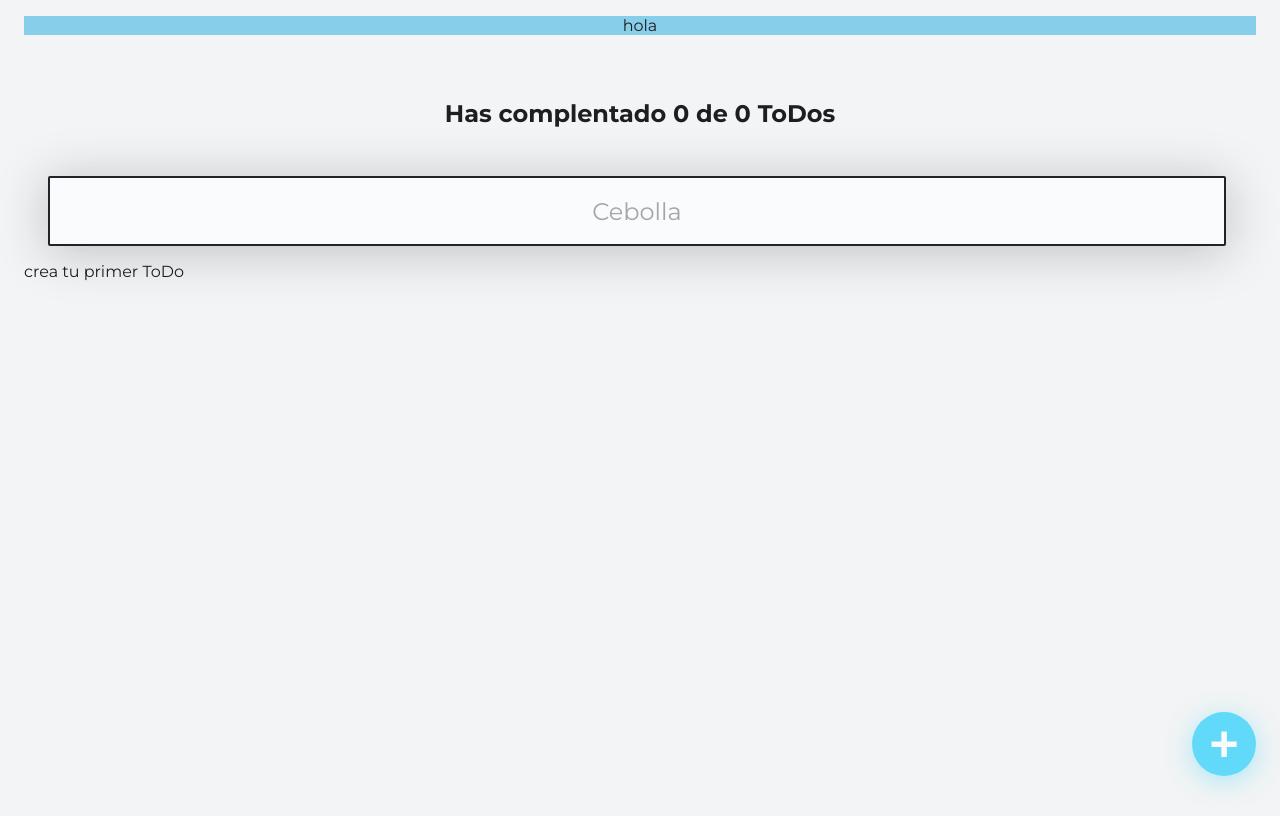
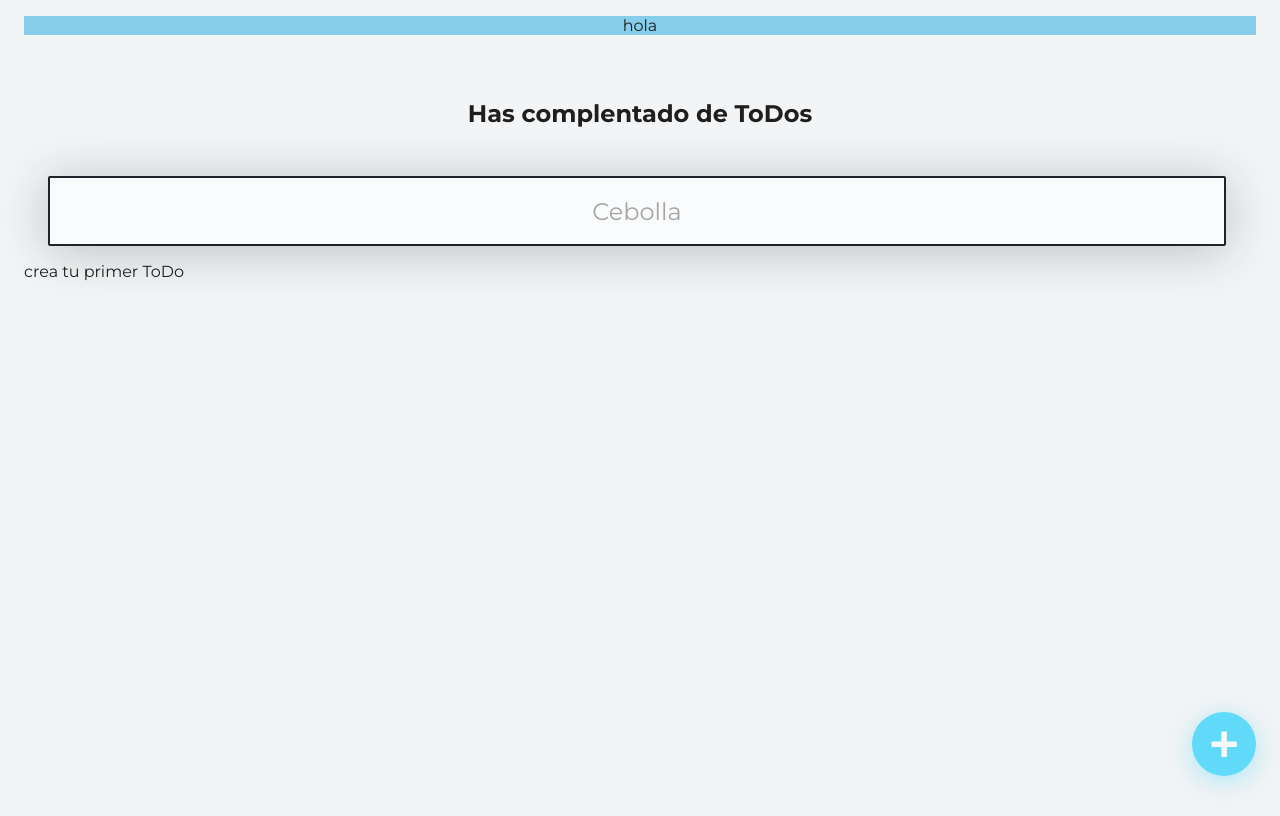
Before and after one commit to ang3lcode/intro-react, a React (Create React App) app: page / in a window 1280 px wide. Built offline with nearby package versions, Linux system fonts and the light colour scheme.

Commit message:
contect todas las variables de comsumo en el archivo contect

```diff
--- a/src/App.js
+++ b/src/App.js
@@ -1,118 +1,13 @@
 import React from 'react';
 import { AppUi } from "./AppUI/AppUi";
+import { TodoProvider } from './TodoContext/TodoContext';
 import './App.css';
 
-// const defaultTodos=[
-//   {text:'Cortar cebolla', completed:false},
-//   {text:'Tormar el curso de intro a react', completed:false},
-//   {text:'Llorar con la llorona', completed:false}
-// ];
-
-function useLocalStorage (itemName, initialValue) {
-
-  const [error, setError] = React.useState(false);
-  const [loading, setLoading] = React.useState(true);
-  const [item, setItem] = React.useState(initialValue);
-
-  React.useEffect(() => {
-  // Simulamos un segundo de delay de carga
-    setTimeout(() => {
-      // Manejamos la tarea dentro de un try/catch por si ocurre algún error
-      try {
-        const localStorageItem = localStorage.getItem(itemName);
-        let parsedItem;
-
-        if (!localStorageItem) {
-          localStorage.setItem(itemName, JSON.stringify(initialValue));
-          parsedItem = initialValue;
-        } else {
-          parsedItem = JSON.parse(localStorageItem);
-        }
-
-        setItem(parsedItem);
-      } catch(error) {
-      // En caso de un error lo guardamos en el estado
-        setError(error);
-      } finally {
-        setLoading(false);
-      }
-    }, 1000);
-  });
-
-  const saveItem = (newItem) => {
-    try {
-      const stringifiedItem = JSON.stringify(newItem);
-      localStorage.setItem(itemName, stringifiedItem);
-      setItem(newItem);
-    } catch {
-      setError(error);
-    }
-  };
-
-  return {
-    item,
-    saveItem,
-    error,
-    loading,
-  };
-}
 
 export function App() {
-
-  const {
-    item: todos,
-    saveItem: saveTodos,
-    loading,
-    error,
-  } = useLocalStorage('TODOS_V1', []);
-
-  const [searchValue, setSearchValue] = React.useState('');
-
-  const completedTodos = todos.filter(todo => !!todo.completed).length;
-  const totalTodos = todos.length;
-
-  let searchedTodos = [];
-
-  if (!searchValue.length >= 1) {
-    searchedTodos = todos;
-  } else {
-    searchedTodos = todos.filter(todo => {
-      const todoText = todo.text.toLowerCase();
-      const searchText = searchValue.toLowerCase();
-      return todoText.includes(searchText);
-    });
-  }
-
-  const completeTodo = (text) => {
-    const todoIndex = todos.findIndex(todo => todo.text === text);
-    const newTodos = [...todos];
-    newTodos[todoIndex].completed = true;
-    saveTodos(newTodos);
-  };
-  const deleteTodo = (text) => {
-    const todoIndex = todos.findIndex(todo => todo.text === text);
-    const newTodos = [...todos];
-    newTodos.splice(todoIndex, 1);
-    saveTodos(newTodos);
-  };
-
-  // console.log('render(antes del useEffect)')
-  // React.useEffect(() => {
-  //   console.log('useEffect')
-  // }, [totalTodos]);
-  // console.log('render(despues del useEffect)')
-
   return (
-    <AppUi
-      loading={loading}
-      error={error}
-      totalTodos={totalTodos}
-      completedTodos={completedTodos}
-      searchValue={searchValue}
-      setSearchValue={setSearchValue}
-      searchedTodos={searchedTodos}
-      completeTodo={completeTodo}
-      deleteTodo={deleteTodo}
-    />
+    <TodoProvider>
+      <AppUi />
+    </TodoProvider>
   );
 }
--- a/src/AppUI/AppUi.js
+++ b/src/AppUI/AppUi.js
@@ -1,32 +1,25 @@
 import React from 'react';
+import { TodoContext } from '../TodoContext/TodoContext'
 import  { TodoCounter } from '../TodoCounter/TodoCounter';
 import  { TodoSearch } from '../TodoSearch/TodoSearch';
 import  { TodoList } from '../TodoList/TodoList';
 import  { TodoItem } from '../TodoItem/TodoItem';
 import  { CreateTodoButtom } from '../CreateTodoButton/CreateTodoButton';
 
-export function AppUi ({
+export function AppUi () {
+    return(
+      <>
+        <p id = "aqui">hola</p>
+        <TodoCounter/>
+        <TodoSearch/>
+        <TodoContext.Consumer>
+            {({
               error,
               loading,
-    totalTodos,
-    completedTodos,
-    searchValue,
-    setSearchValue,
               searchedTodos,
               completeTodo,
               deleteTodo,
-}) {
-    return(
-        <>
-      <p id = "aqui">hola</p>
-      <TodoCounter
-        total={totalTodos}
-        completed={completedTodos}
-      />
-      <TodoSearch
-        searchValue={searchValue}
-        setSearchValue={setSearchValue}
-      />
+            })=> (
               <TodoList>
               {error && <p>exploto...</p>}
               {loading && <p>Estamos cargando</p>}
@@ -43,6 +36,8 @@
                 />
               ))}
             </TodoList>
+          )}
+        </TodoContext.Consumer>
         <CreateTodoButtom/>
       </>
     );
--- /dev/null
+++ b/src/TodoContext/TodoContext.js
@@ -0,0 +1,60 @@
+import React from 'react';
+import { useLocalStorage } from './useLocalStorage'
+
+const TodoContext =  React.createContext();
+
+export function TodoProvider(props) {
+    const {
+        item: todos,
+        saveItem: saveTodos,
+        loading,
+        error,
+      } = useLocalStorage('TODOS_V1', []);
+
+      const [searchValue, setSearchValue] = React.useState('');
+
+      const completedTodos = todos.filter(todo => !!todo.completed).length;
+      const totalTodos = todos.length;
+
+      let searchedTodos = [];
+
+      if (!searchValue.length >= 1) {
+        searchedTodos = todos;
+      } else {
+        searchedTodos = todos.filter(todo => {
+          const todoText = todo.text.toLowerCase();
+          const searchText = searchValue.toLowerCase();
+          return todoText.includes(searchText);
+        });
+      }
+
+      const completeTodo = (text) => {
+        const todoIndex = todos.findIndex(todo => todo.text === text);
+        const newTodos = [...todos];
+        newTodos[todoIndex].completed = true;
+        saveTodos(newTodos);
+      };
+      const deleteTodo = (text) => {
+        const todoIndex = todos.findIndex(todo => todo.text === text);
+        const newTodos = [...todos];
+        newTodos.splice(todoIndex, 1);
+        saveTodos(newTodos);
+      };
+    return (
+        <TodoContext.Provider value={{
+            loading,
+            error,
+            totalTodos,
+            completedTodos,
+            searchValue,
+            setSearchValue,
+            searchedTodos,
+            completeTodo,
+            deleteTodo,
+        }}>
+            {props.children}
+        </TodoContext.Provider>
+    );
+}
+
+export {TodoContext};
--- /dev/null
+++ b/src/TodoContext/useLocalStorage.js
@@ -0,0 +1,50 @@
+import React from 'react'
+
+export function useLocalStorage (itemName, initialValue) {
+
+    const [error, setError] = React.useState(false);
+    const [loading, setLoading] = React.useState(true);
+    const [item, setItem] = React.useState(initialValue);
+
+    React.useEffect(() => {
+    // Simulamos un segundo de delay de carga
+      setTimeout(() => {
+        // Manejamos la tarea dentro de un try/catch por si ocurre algún error
+        try {
+          const localStorageItem = localStorage.getItem(itemName);
+          let parsedItem;
+
+          if (!localStorageItem) {
+            localStorage.setItem(itemName, JSON.stringify(initialValue));
+            parsedItem = initialValue;
+          } else {
+            parsedItem = JSON.parse(localStorageItem);
+          }
+
+          setItem(parsedItem);
+        } catch(error) {
+        // En caso de un error lo guardamos en el estado
+          setError(error);
+        } finally {
+          setLoading(false);
+        }
+      }, 1000);
+    });
+
+    const saveItem = (newItem) => {
+      try {
+        const stringifiedItem = JSON.stringify(newItem);
+        localStorage.setItem(itemName, stringifiedItem);
+        setItem(newItem);
+      } catch {
+        setError(error);
+      }
+    };
+
+    return {
+      item,
+      saveItem,
+      error,
+      loading,
+    };
+  }
```
Lines whose indentation alone changed are shown as unchanged.
